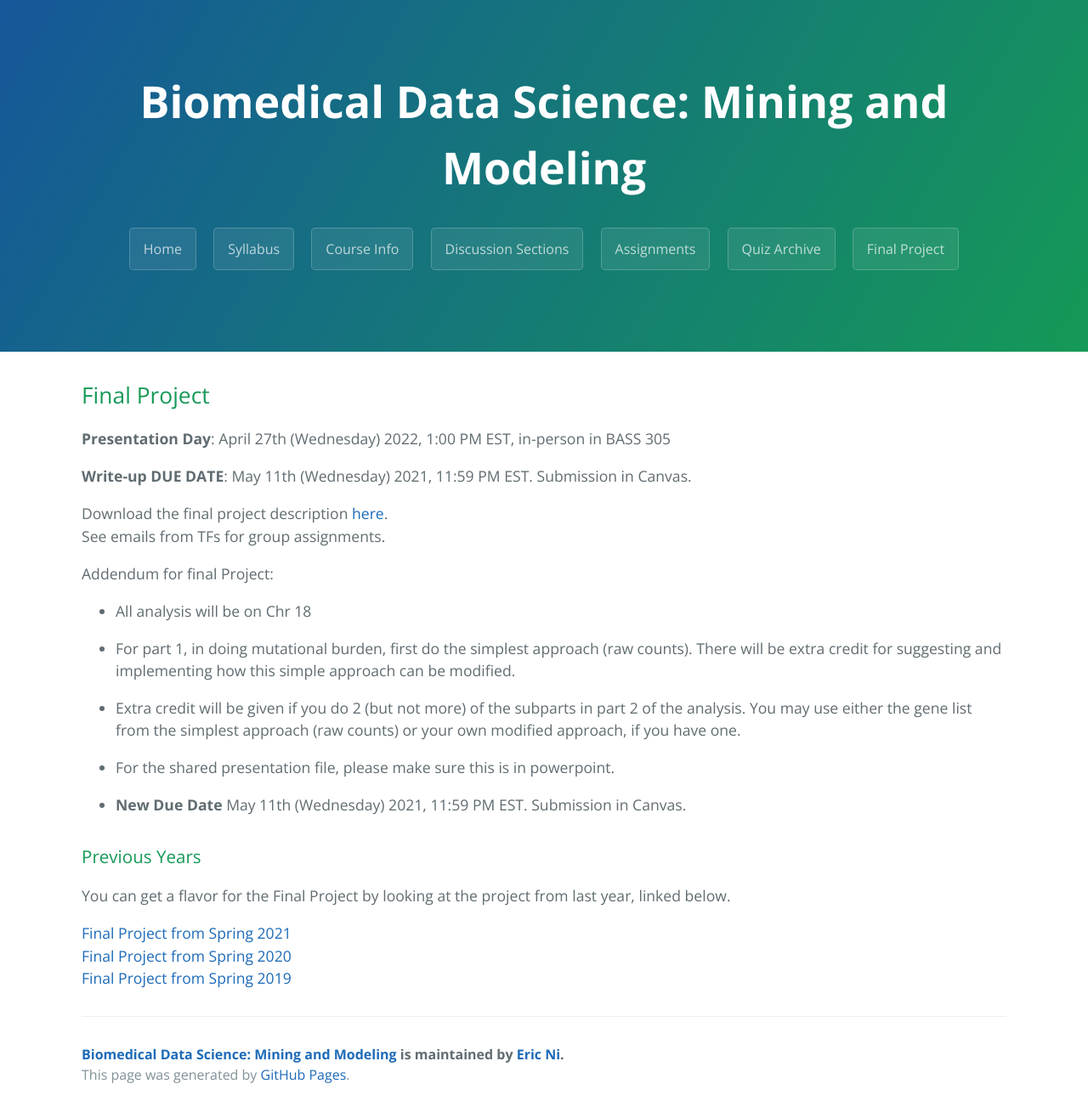
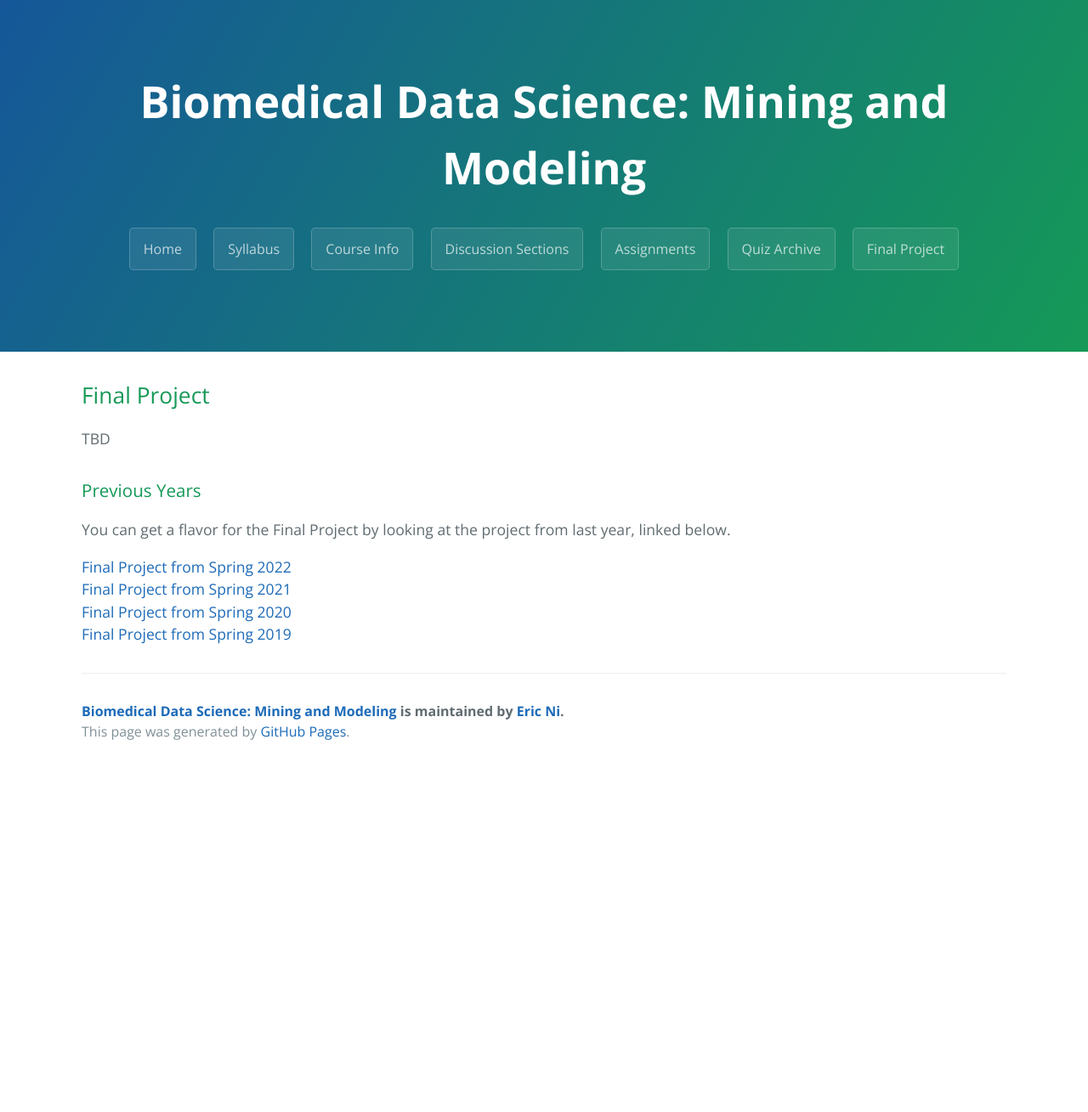
Before and after one commit to gersteinlab/cbb752b23, a Jekyll site: the page built from final.md, in a window 1280 px wide. Shown: the whole page at 85% size. Built offline with Jekyll 4.4.1, drawn with Linux system fonts in a browser that asks for light colours; after the commit the page ends 905 px from its top, so only the background shows below that.

Commit message:
Update final.md

```diff
--- a/final.md
+++ b/final.md
@@ -4,29 +4,14 @@ layout: page
 ---
 
 ## Final Project
-**Presentation Day**: April 27th (Wednesday) 2022, 1:00 PM EST, in-person in BASS 305
 
-**Write-up DUE DATE**: May 11th (Wednesday) 2021, 11:59 PM EST. Submission in Canvas.
-
-Download the final project description [here](http://files2.gersteinlab.org/public-docs/2022/04.20/cbb752b22_final.pdf).
-See emails from TFs for group assignments.
-
-Addendum for final Project:
-
-* All analysis will be on Chr 18
-
-* For part 1, in doing mutational burden, first do the simplest approach (raw counts). There will be extra credit for suggesting and implementing how this simple approach can be modified.
-
-* Extra credit will be given if you do 2 (but not more) of the subparts in part 2 of the analysis. You may use either the gene list from the simplest approach (raw counts) or your own modified approach, if you have one.
-
-* For the shared presentation file, please make sure this is in powerpoint.
-
-* **New Due Date** May 11th (Wednesday) 2021, 11:59 PM EST. Submission in Canvas.
+TBD
 
 
 ### Previous Years
 You can get a flavor for the Final Project by looking at the project from last year, linked below.
 
+[Final Project from Spring 2022](http://cbb752b22.gersteinlab.org/final)
 [Final Project from Spring 2021](http://cbb752b21.gersteinlab.org/final)
 [Final Project from Spring 2020](http://cbb752b20.gersteinlab.org/final)
 [Final Project from Spring 2019](http://cbb752b19.gersteinlab.org/final)
```
